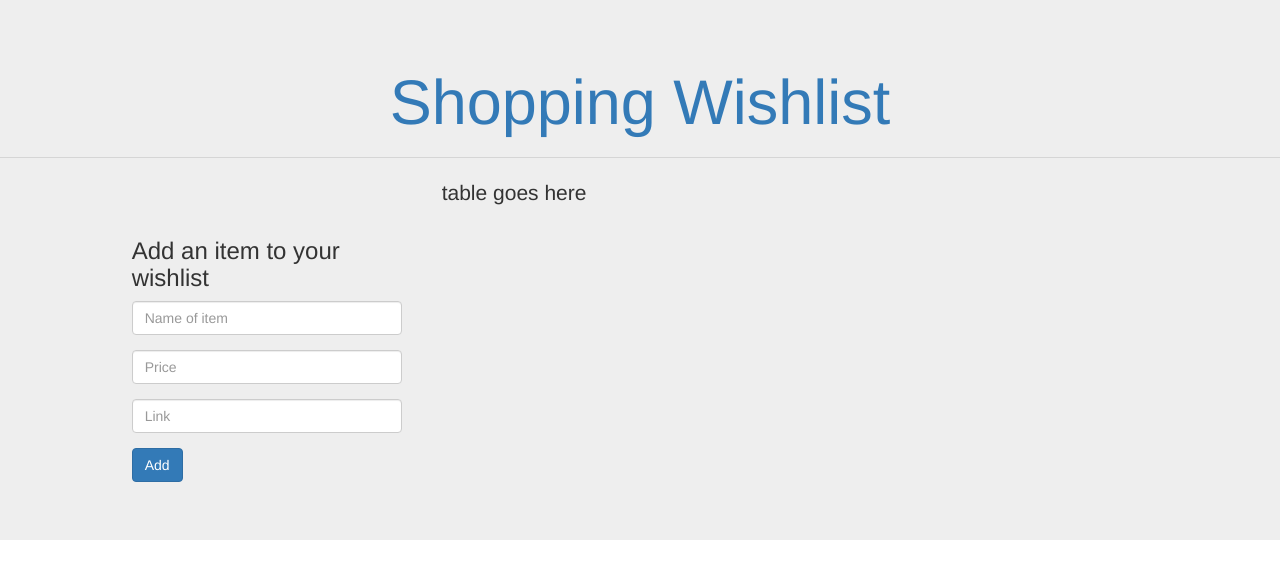
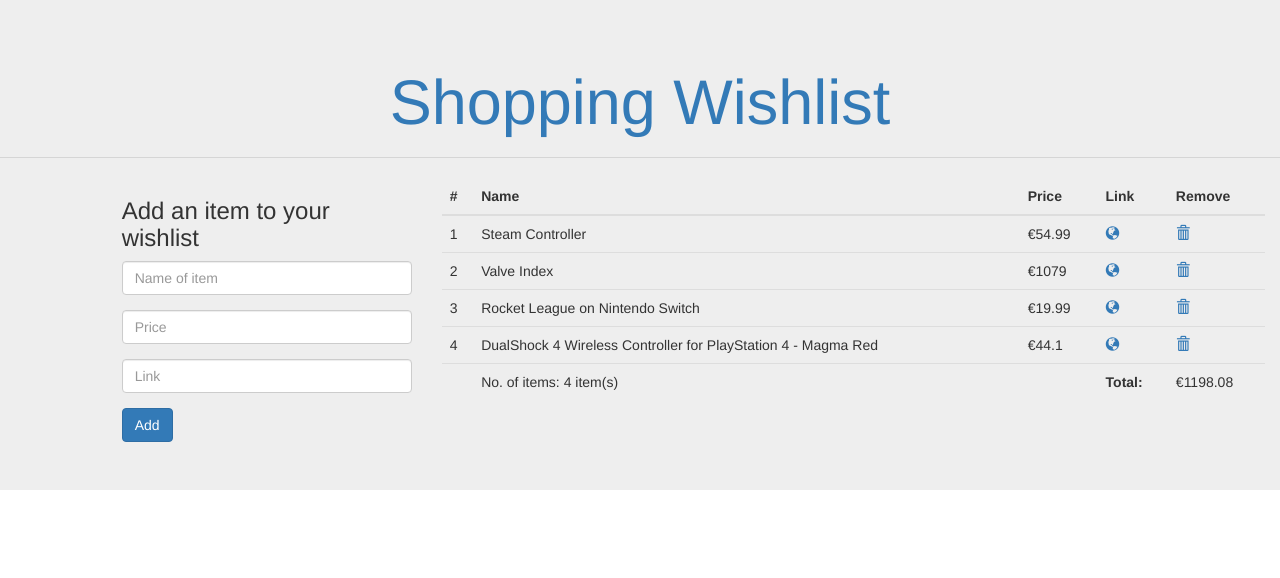
Before and after one commit to Kigaru/shopping-wishlist, a React (Create React App) app: page / in a window 1280 px wide. Shown: the top 578 px of the page. Built offline with nearby package versions, Linux system fonts and the light colour scheme.

Commit message:
Implemented a static react webpage
it can count up how many items there are + total price of them

```diff
--- a/src/App.js
+++ b/src/App.js
@@ -1,8 +1,40 @@
-import React from 'react';
+import React, { Component } from 'react';
 import './App.css';
 import Form from './components/wishlistForm';
+import WishlistList from './components/wishlistList';
+import WishlistItem from './components/wishlistItem';
 
-function App() {
+export default class App extends Component {
+  render() {
+    const testItems = [
+      {
+        id: 1,
+        name: "Steam Controller",
+        price: 54.99,
+        link: "https://store.steampowered.com/app/353370/"
+      },
+      {
+        id: 2,
+        name: "Valve Index",
+        price: 1079,
+        link: "https://store.steampowered.com/sub/354231/"
+      },
+      {
+        id: 3,
+        name: "Rocket League on Nintendo Switch",
+        price: 19.99,
+        link: "https://www.nintendo.com/games/detail/rocket-league-switch/"
+      },
+      {
+        id: 4,
+        name: "DualShock 4 Wireless Controller for PlayStation 4 - Magma Red",
+        price: 44.10,
+        link: "https://www.amazon.com/DualShock-Wireless-Controller-PlayStation-Magma-4/dp/B01MD19OI2?pf_rd_p=190167bc-8caf-4fc0-8d35-69c23fc562c8&pd_rd_wg=RICuo&pf_rd_r=STERBJFCFYC491G74A7T&ref_=pd_gw_unk&pd_rd_w=Sl0RK&pd_rd_r=5b1da968-da23-418c-969c-4376f15cdb96&th=1"
+      }
+    ]
+
+
+
   return (
     <div className="jumbotron">
       <h1 className="text-center"><a href="/">Shopping Wishlist</a></h1>
@@ -18,13 +50,12 @@
           </div>
 
           <div className="col-md-8">
-            <p>table goes here</p>
+            <WishlistList items = {testItems} />
           </div>
         </div>
       </div>
 
     </div>
-  );
+    );
+  }
 }
-
-export default App;
--- a/src/components/wishlistForm/index.js
+++ b/src/components/wishlistForm/index.js
@@ -1,5 +1,4 @@
 import React, { Component } from 'react';
-import './wishlistForm.css';
 
 export default class Form extends Component {
     render() {
--- a/src/components/wishlistForm/wishlistForm.css
+++ /dev/null
@@ -1,4 +0,0 @@
-.form {
-    margin-top: 30px;
-    padding: 10px;
-}
--- a/src/components/wishlistItem/index.js
+++ b/src/components/wishlistItem/index.js
@@ -0,0 +1,41 @@
+import React, { Component, Fragment } from 'react';
+
+export default class WishlistItem extends Component {
+    render() {
+
+        let data = this.props.item;
+
+        return (
+        <Fragment>
+            <tr>
+            <td scope="row">{data.id}</td>
+            <td scope="row">{data.name}</td>
+            <td scope="row">€{data.price}</td>
+            <td scope="row"><a target="_blank" href={data.link}><span class="glyphicon glyphicon-globe"></span></a></td>
+            <td scope="row"><a href="#"><span class="glyphicon glyphicon-trash"></span></a></td>
+            </tr>
+        </Fragment>
+          );
+      }
+  }
+
+  //   let line = this.props.post.link ? (
+        //       <a href={this.props.post.link}>{this.props.post.title}</a>
+        //   ) : (
+        //       <span>{this.props.post.title}</span>
+        //   );
+
+        //   return (
+        //       <Fragment>
+        //           <span className="ptr" >
+        //               <FontAwesomeIcon icon={["fas", "thumbs-up"]} size="2x" />
+        //           {` ${this.props.post.upvotes}`}
+        //           </span>
+        //           <span className="newsitem">
+        //               {line}
+        //               <span>
+        //                   <a href="/">Comments</a>
+        //               </span>
+        //           </span>
+        //           <p className="author">{this.props.post.author}</p>
+        //       </Fragment>
--- a/src/components/wishlistList/index.js
+++ b/src/components/wishlistList/index.js
@@ -0,0 +1,41 @@
+import React, { Component } from 'react';
+import WishlistItem from '../wishlistItem/';
+
+export default class WishlistList extends Component {
+    render() {
+
+        let totalPrice = 0;
+
+        const wishlistItems = this.props.items.map(c => (
+            totalPrice += c.price,
+            <WishlistItem key={c.id} item={c} />
+        ));
+
+        return (
+
+        <table class="table table-hover">
+            <thead>
+            <tr>
+            <th scope="col">#</th>
+            <th scope="col">Name</th>
+            <th scope="col">Price</th>
+            <th scope="col">Link</th>
+            <th scope="col">Remove</th>
+            </tr>
+            </thead>
+            <tbody>
+                {wishlistItems}
+
+                <tr>
+            <td scope="row"></td>
+            <td scope="row">No. of items: {this.props.items.length} item(s)</td>
+            <td scope="row"></td>
+            <th scope="row">Total:</th>
+            <td scope="row">€{totalPrice}</td>
+            </tr>
+            </tbody>
+            </table>
+
+        );
+    }
+}
```
